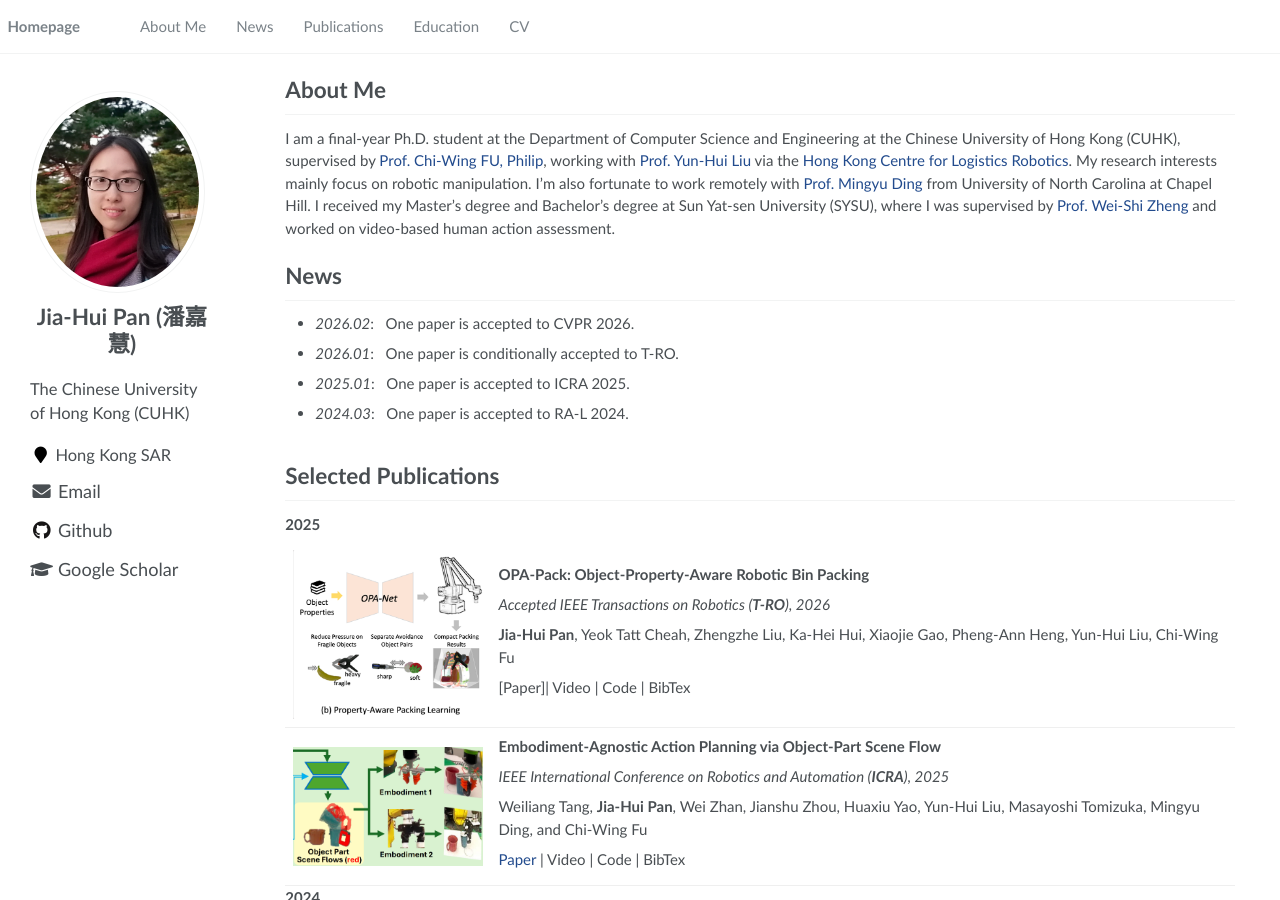
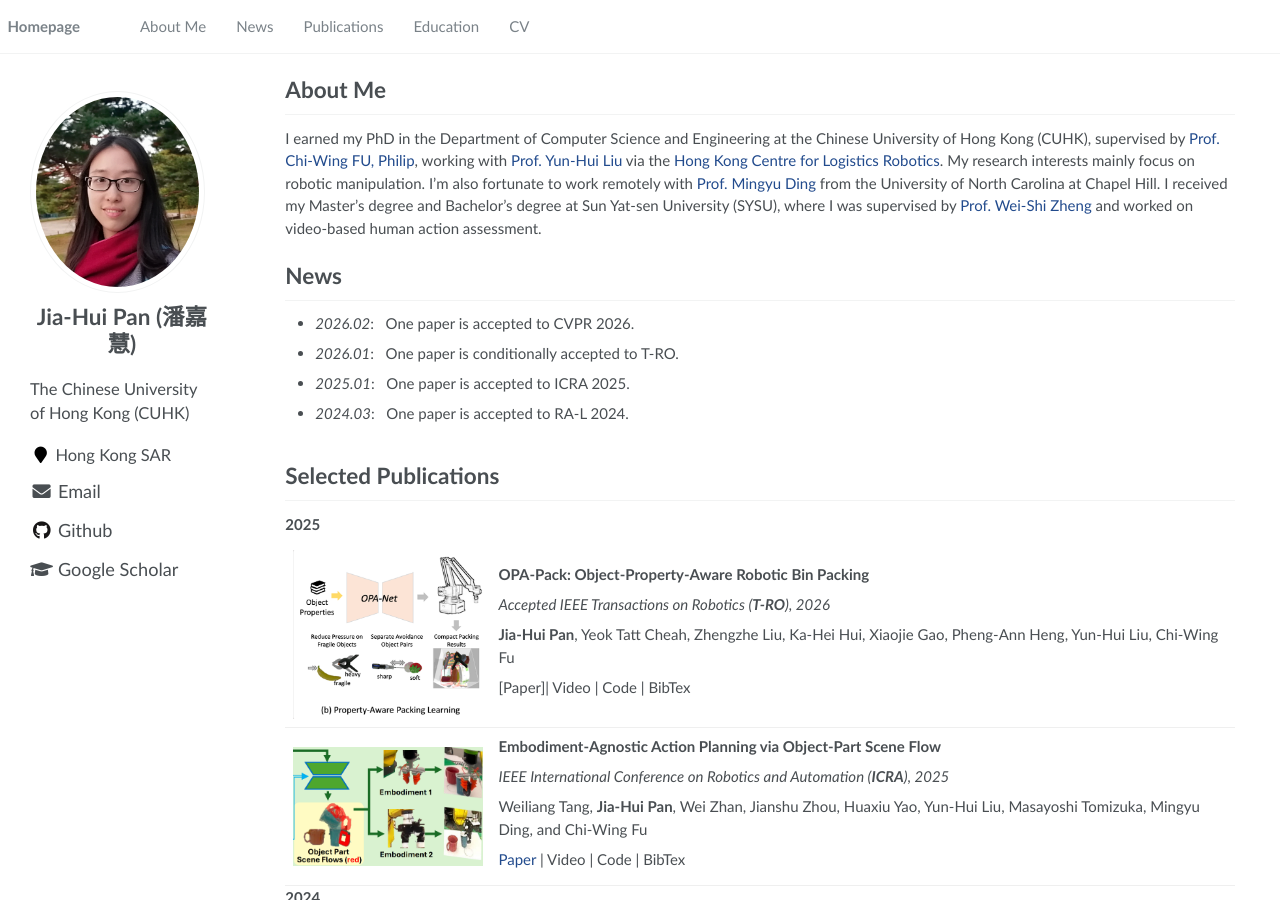
Before and after one commit to kwpoon/kwpoon.github.io, a Jekyll site: the page built from _pages/about.md, in a window 1280 px wide and 900 px high. Built offline with Jekyll 4.4.1, drawn with Linux system fonts in a browser that asks for light colours.

Commit message:
Update about me section for clarity and accuracy

```diff
--- a/_pages/about.md
+++ b/_pages/about.md
@@ -18,7 +18,7 @@ redirect_from:
 
 # About Me
 
-I am a final-year Ph.D. student at the Department of Computer Science and Engineering at the Chinese University of Hong Kong (CUHK), supervised by [Prof. Chi-Wing FU, Philip](https://www.cse.cuhk.edu.hk/~cwfu/), working with [Prof. Yun-Hui Liu](https://www4.mae.cuhk.edu.hk/peoples/liu-yun-hui/) via the [Hong Kong Centre for Logistics Robotics](https://www.hkclr.hk/zh-HK). My research interests mainly focus on robotic manipulation. I'm also fortunate to work remotely with [Prof. Mingyu Ding](https://dingmyu.github.io/) from University of North Carolina at Chapel Hill. I received my Master’s degree and Bachelor’s degree at Sun Yat-sen University (SYSU), where I was supervised by [Prof. Wei-Shi Zheng](https://www.isee-ai.cn/~zhwshi/) and worked on video-based human action assessment.
+I earned my PhD in the Department of Computer Science and Engineering at the Chinese University of Hong Kong (CUHK), supervised by [Prof. Chi-Wing FU, Philip](https://www.cse.cuhk.edu.hk/~cwfu/), working with [Prof. Yun-Hui Liu](https://www4.mae.cuhk.edu.hk/peoples/liu-yun-hui/) via the [Hong Kong Centre for Logistics Robotics](https://www.hkclr.hk/zh-HK). My research interests mainly focus on robotic manipulation. I'm also fortunate to work remotely with [Prof. Mingyu Ding](https://dingmyu.github.io/) from the University of North Carolina at Chapel Hill. I received my Master’s degree and Bachelor’s degree at Sun Yat-sen University (SYSU), where I was supervised by [Prof. Wei-Shi Zheng](https://www.isee-ai.cn/~zhwshi/) and worked on video-based human action assessment.
 
 # News
 
```
